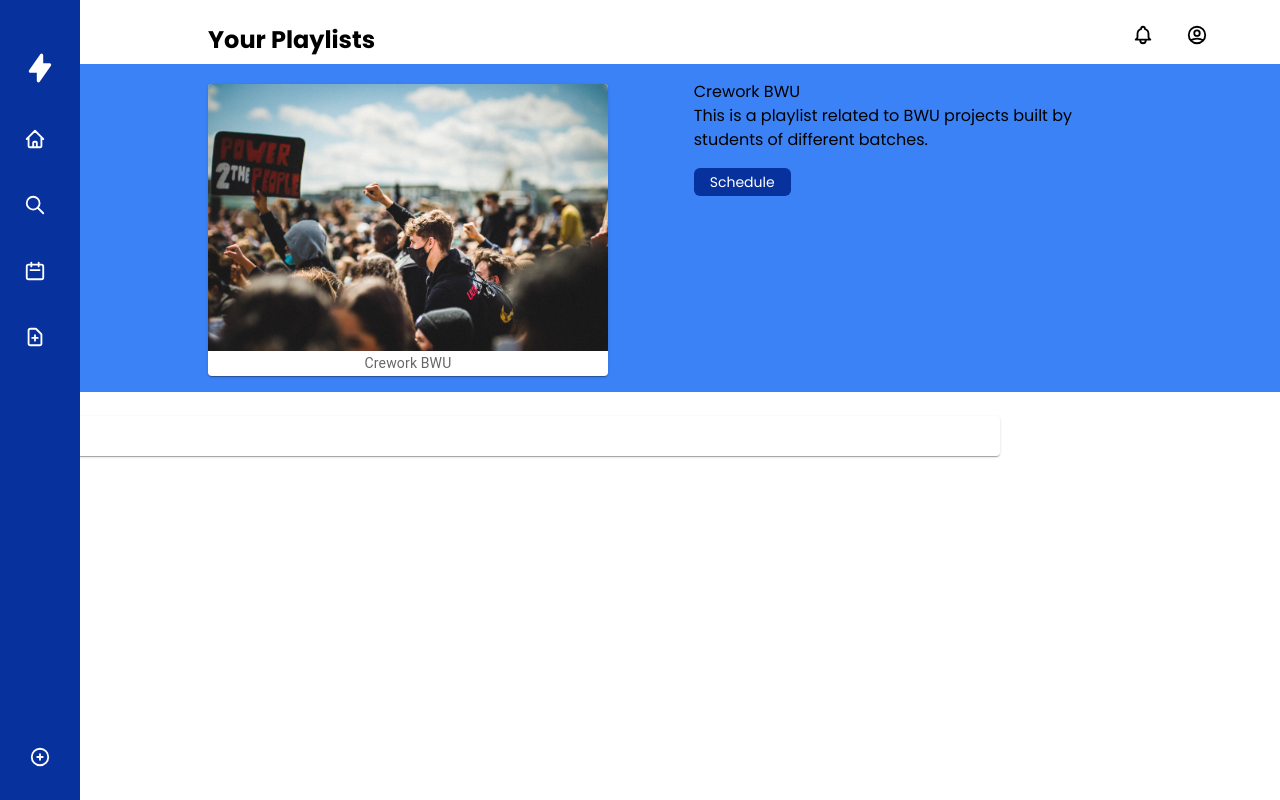
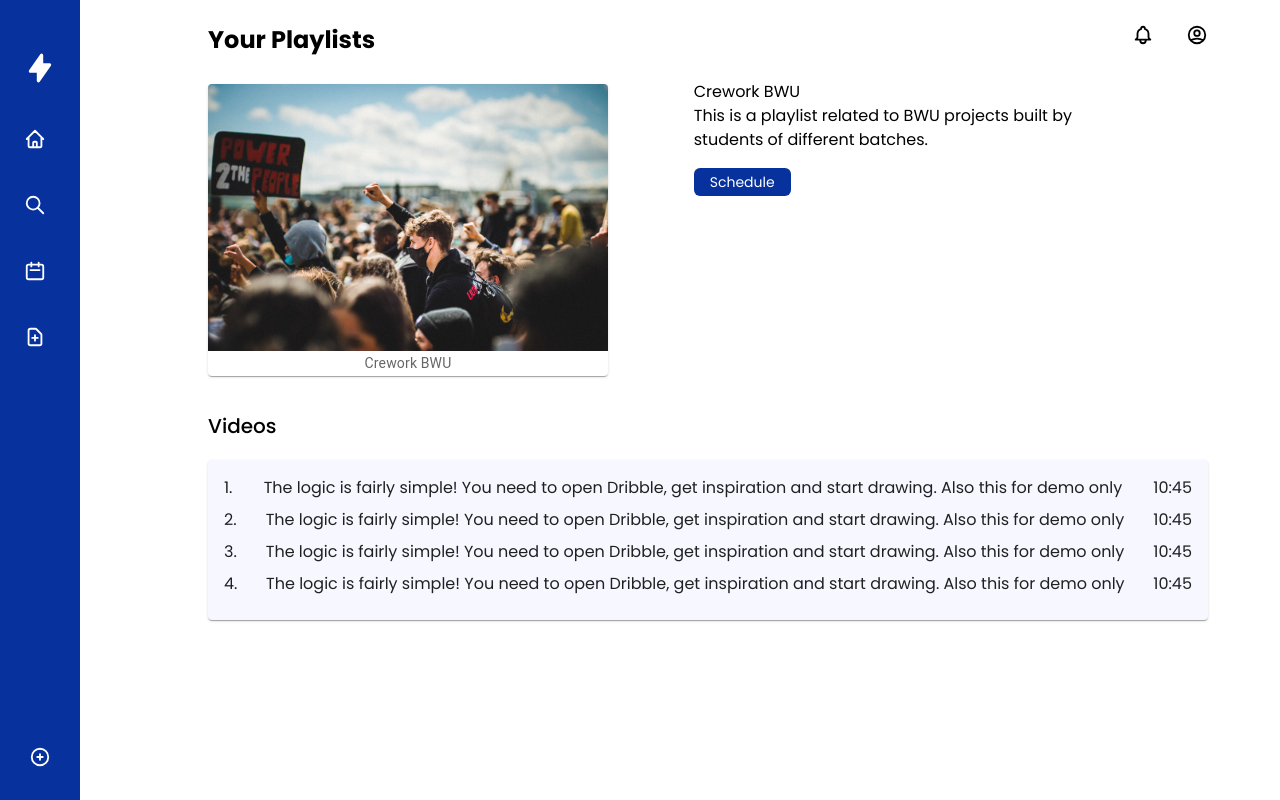
Before and after one commit to youplex/frontend-new, a React (Create React App) app: page /playlist in a window 1280 px wide. Built offline with nearby package versions, Linux system fonts and the light colour scheme; no server answers.

Commit message:
Add Single playlist page

```diff
--- a/src/pages/SinglePlaylist.jsx
+++ b/src/pages/SinglePlaylist.jsx
@@ -1,11 +1,11 @@
-
+import CardContent from "@mui/material/CardContent";
+import Typography from "@mui/material/Typography";
 import { Navbar } from "../components";
-import {Sidebar} from '../components';
-import {Playlist} from '../components';
-import React from 'react';
-import {Link} from 'react-router-dom';
-import  Card  from "@mui/material/Card";
-import CardContent from "@mui/material/CardContent";
+import { Sidebar } from "../components";
+import { Playlist } from "../components";
+import React from "react";
+import { Link } from "react-router-dom";
+import Card from "@mui/material/Card";
 
 function SinglePlaylist() {
   return (
@@ -13,32 +13,64 @@ function SinglePlaylist() {
       <Sidebar />
       <Navbar page="Your Playlists" />
 
-        <div className=" relative flex bg-blue-500 ">
+      <div className=" relative flex  ">
         <div>
-
-            <Playlist   />
+          <Playlist />
         </div>
         <div className="absolute right-52 top-4">
           <h1>Crework BWU</h1>
-                <p>This is a playlist related to BWU projects built by <br></br> students of different batches.</p>
-                <div className="bg-primary w-max px-4 py-1 text-white rounded-md text-sm mt-4">
-                <Link className="" to="https://calendar.google.com/calendar/u/0/r?tab=mc&pli=1">
-                    Schedule
-                </Link>
-
-
-
+          <p>
+            This is a playlist related to BWU projects built by <br></br>{" "}
+            students of different batches.
+          </p>
+          <div className=" bg-primary w-max px-4 py-1 text-white rounded-md text-sm mt-4">
+            <Link to="#">Schedule</Link>
           </div>
         </div>
       </div>
-      <div>Hello</div>
-        <Card sx={{width:1000}}>
+      <div className="ml-52 my-5 text-xl font-medium">Videos</div>
+      <div className="ml-52 ">
+        <Card style={{ backgroundColor: "#F6F7FF" }} sx={{ width: 1000 }}>
           <CardContent>
+            <div className="flex mb-2 justify-between center-align">
+              <h2>1. </h2>
+              <p>
+                The logic is fairly simple! You need to open Dribble, get
+                inspiration and start drawing. Also this for demo only{" "}
+              </p>
+              <h2>10:45</h2>
+            </div>
 
+            <div className="flex mb-2 justify-between center-align">
+              <h2>2. </h2>
+              <p>
+                The logic is fairly simple! You need to open Dribble, get
+                inspiration and start drawing. Also this for demo only{" "}
+              </p>
+              <h2>10:45</h2>
+            </div>
+
+            <div className="flex mb-2 justify-between center-align">
+              <h2>3. </h2>
+              <p>
+                The logic is fairly simple! You need to open Dribble, get
+                inspiration and start drawing. Also this for demo only{" "}
+              </p>
+              <h2>10:45</h2>
+            </div>
+
+            <div className="flex  justify-between center-align">
+              <h2>4. </h2>
+              <p>
+                The logic is fairly simple! You need to open Dribble, get
+                inspiration and start drawing. Also this for demo only{" "}
+              </p>
+              <h2>10:45</h2>
+            </div>
           </CardContent>
         </Card>
+      </div>
     </>
-  )
+  );
 }
-
 export default SinglePlaylist;
```
Lines whose indentation alone changed are shown as unchanged.
